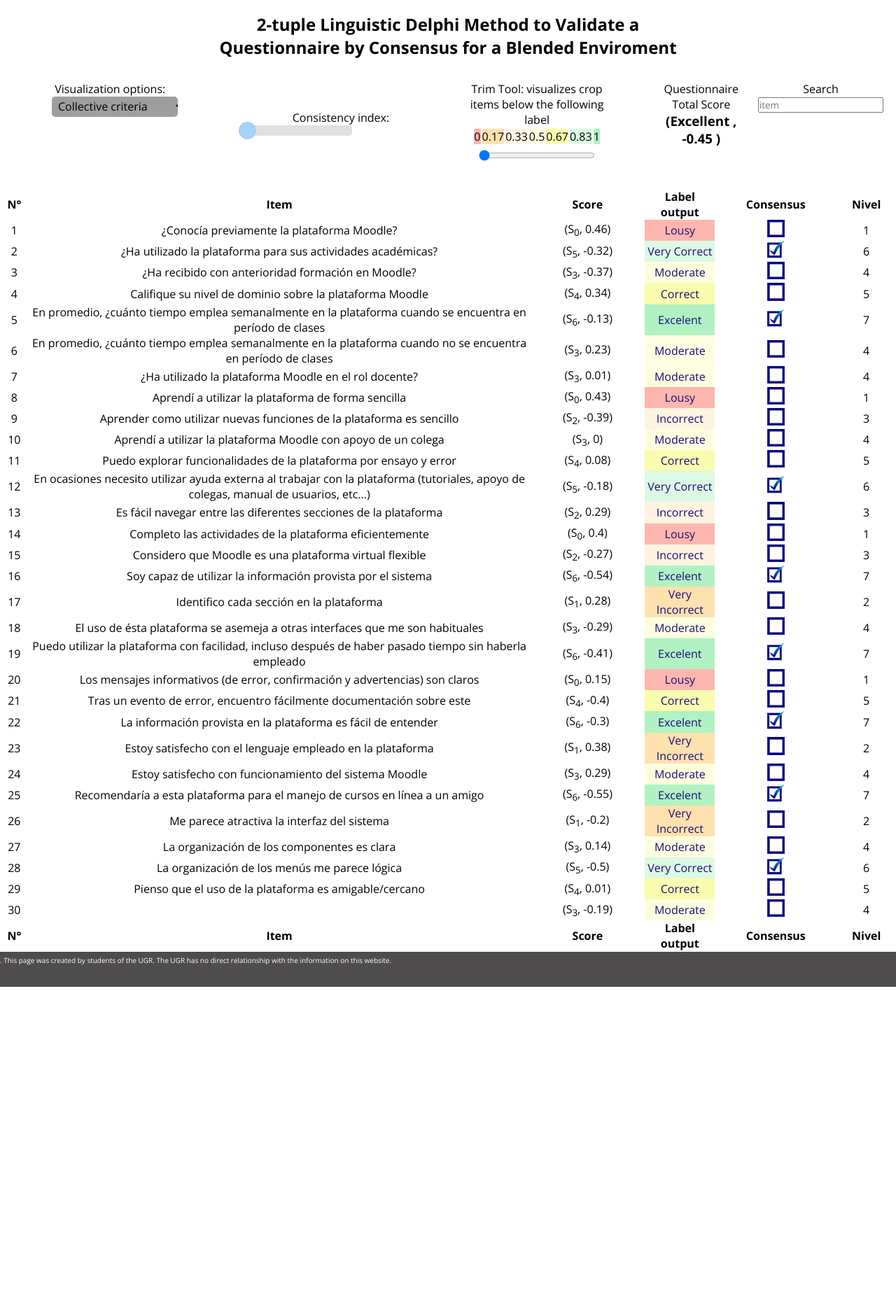
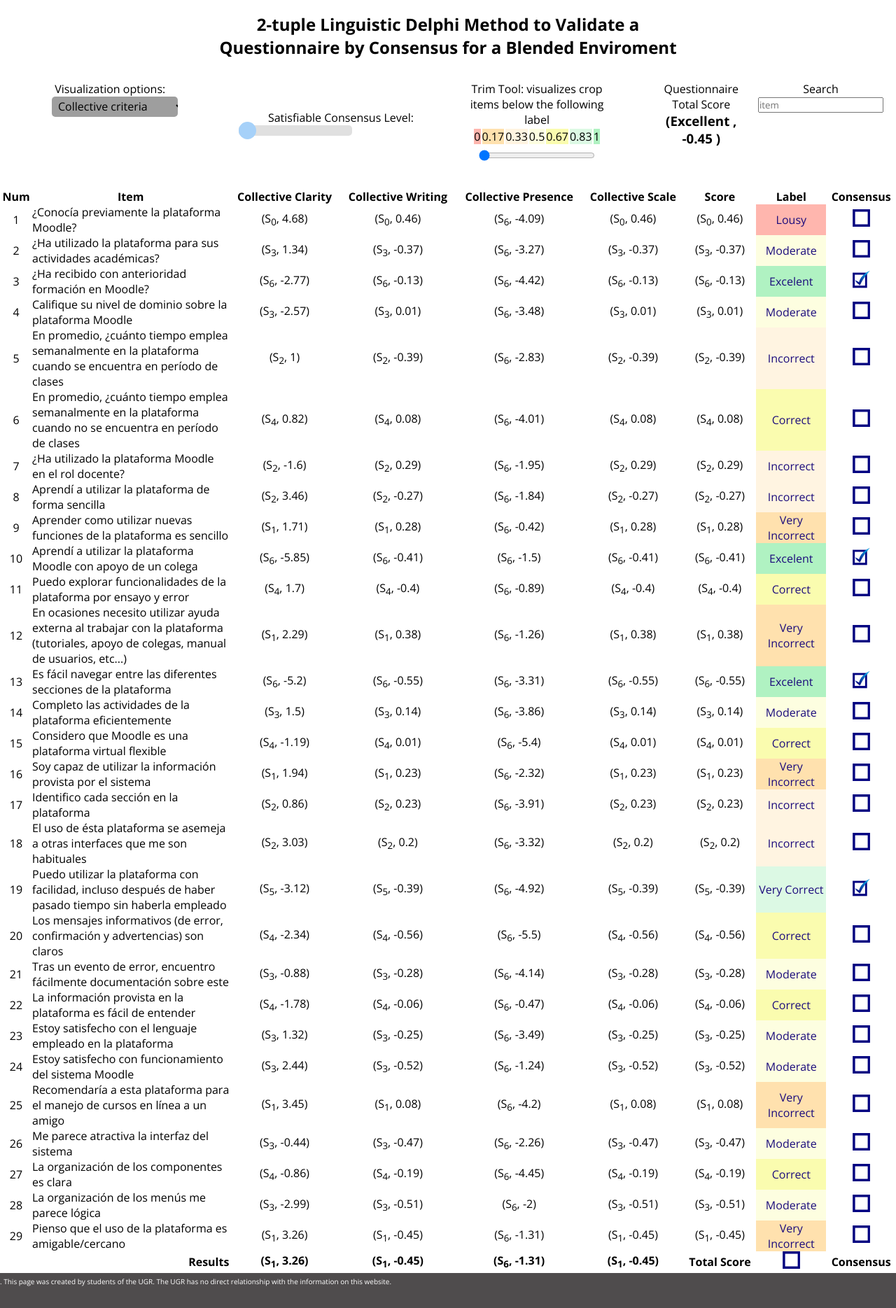
Before and after one commit to NoeZermeno/2tuple-fuzzy-delphi, a PHP site: page /resultados2.php in a window 1280 px wide. Shown: the part 275-2144 px from the top of the page at 70% size. Before the commit the page ends 1685 px from the top, so only its background shows below. Run offline with PHP 8.4, Linux system fonts and the light colour scheme; data that the repository does not hold is empty; some libraries are stand-ins or nearby versions; grey boxes are pictures that could not be loaded.

Commit message:
Collective Items and results
Collective items and results

```diff
--- a/estilo.css
+++ b/estilo.css
@@ -96,7 +96,8 @@ footer {
 }
 
 #preguntas{
-	max-width: 350px;
+	max-width: 240px;
+	text-align: left;
 }
 
 #score{
--- a/resultados2.php
+++ b/resultados2.php
@@ -1,6 +1,6 @@
 <?php
 	$max = 7;
-	$total = 30;
+	$total = 29;
 	$niveles = '<table id="niveles">';
 	$niveles .= '<tr>';
 	$count = 0;
@@ -90,16 +90,17 @@
 						    <option>Collective criteria</option>
 						    <option>Collective Clarity</option>
 						    <option>Collective Writing</option>
-						    <option>Collective Belonging</option>
-						    <option>Collective Scale</option>
+						    <option>Collective Presence</option>
+						    <option>Collective Answering Scale</option>
+						    <option>Average Relevanc</option>
 						    <option>Consensus</option>
-						    <option>No Consensus</option>
+						    <option>All information</option>
 						  </select>
 						</div>
 					</div>
 
 					<div class="bloque" id = "Consistency_Index">
-					  <p> Consistency index: </p>
+					  <p> Satisfiable Consensus Level: </p>
 					   <input type="range" min="0" max="1"  step = ".1" value="0" class="slider" id="Consistency_Index" onchange="show_value(this.value);">
 					   <label name="CI" id = "CI"></label>
 					</div>
@@ -124,34 +125,34 @@
 		<table id="datos" class="display" cellspacing="0" width="100%">
 			<thead>
 				<tr>
-					<th>N°</th>
+					<th>Num</th>
 					<th>Item</th>
+					<th>Collective Clarity</th>
+					<th>Collective Writing</th>
+					<th>Collective Presence</th>
+					<th>Collective Scale</th>
 					<th>Score</th>
-					<th>Label output</th>
+					<th>Label</th>
 					<th>Consensus</th>
-					<th>Nivel</th>
 				</tr>
 			</thead>
-			<tfoot>
-				<tr>
-					<th>N°</th>
-					<th>Item</th>
-					<th>Score</th>
-					<th>Label output</th>
-					<th>Consensus</th>
-					<th>Nivel</th>
-				</tr>
-			</tfoot>
+
 			<tbody>
 				<?php
 				function randomFloat($min = 0, $max = 1) {
 	 		    return $min + mt_rand() / mt_getrandmax() * ($max - $min);
 				}
 
+				$sClarity = [];
+				$sPresence = [];
+
 				$_2_tuplas = 0;
+				$_2_tuplasC = 0;
+				$_2_tuplasP = 0;
 				$label_output="";
 					for ($y = 1; $y <= $total; $y++) {
 						//$nivel = rand(1, $max);
+
 
 
 						$mean = round(randomFloat(0,6),2);
@@ -159,53 +160,79 @@
 
 						 if ($mean >5.4){
 						 	$_2_tuplas = "(S<sub>6</sub>, " . round(($mean-6),2)  . ")";
+						 	$_2_tuplasC = "(S<sub>6</sub>, " . round((round(randomFloat(0,6),2)-6),2)  . ")";
+						 	$_2_tuplasP = "(S<sub>6</sub>, " . round((round(randomFloat(0,6),2)-6),2)  . ")";
 						 	$label_output = "Excelent";
 						 	$nivel =7;
 						 } elseif ($mean>4.9) {
 						 	$_2_tuplas = "(S<sub>5</sub>, " . round(($mean-5),2)  . ")";
+						 	$_2_tuplasC = "(S<sub>5</sub>, " . round((round(randomFloat(0,6),2)-5),2)  . ")";
+						 	$_2_tuplasP = "(S<sub>6</sub>, " . round((round(randomFloat(0,6),2)-6),2)  . ")";
 						 	$label_output = "Very Correct";
 						 	$nivel = 6;
 						 }elseif ($mean>4.4) {
 						 	$_2_tuplas = "(S<sub>5</sub>, " . round(($mean-5),2)  . ")";
+						 	$_2_tuplasC = "(S<sub>5</sub>, " . round((round(randomFloat(0,6),2)-5),2)  . ")";
+						 	$_2_tuplasP = "(S<sub>6</sub>, " . round((round(randomFloat(0,6),2)-6),2)  . ")";
 						 	$label_output = "Very Correct";
 						 	$nivel = 6;
 						 }elseif ($mean>3.9) {
 						 	$_2_tuplas = "(S<sub>4</sub>, " . round(($mean-4),2)  . ")";
+						 	$_2_tuplasC = "(S<sub>4</sub>, " . round((round(randomFloat(0,6),2)-4),2)  . ")";
+						 	$_2_tuplasP = "(S<sub>6</sub>, " . round((round(randomFloat(0,6),2)-6),2)  . ")";
 						 	$label_output = "Correct";
 						 	$nivel = 5;
 						 }elseif ($mean>3.4) {
 						 	$_2_tuplas = "(S<sub>4</sub>, " . round(($mean-4),2)  . ")";
+						 	$_2_tuplasC = "(S<sub>4</sub>, " . round((round(randomFloat(0,6),2)-4),2)  . ")";
+						 	$_2_tuplasP = "(S<sub>6</sub>, " . round((round(randomFloat(0,6),2)-6),2)  . ")";
 						 	$label_output = "Correct";
+
 						 	$nivel = 5;
 						 }elseif ($mean>2.9) {
 						 	$_2_tuplas = "(S<sub>3</sub>, " . round(($mean-3),2)  . ")";
+						 	$_2_tuplasC = "(S<sub>3</sub>, " . round((round(randomFloat(0,6),2)-3),2)  . ")";
+						 	$_2_tuplasP = "(S<sub>6</sub>, " . round((round(randomFloat(0,6),2)-6),2)  . ")";
 						 	$label_output = "Moderate";
 						 	$nivel = 4;
 						 }elseif ($mean>2.4) {
 						 	$_2_tuplas = "(S<sub>3</sub>, " . round(($mean-3),2)  . ")";
+						 	$_2_tuplasC = "(S<sub>3</sub>, " . round((round(randomFloat(0,6),2)-3),2)  . ")";
+						 	$_2_tuplasP = "(S<sub>6</sub>, " . round((round(randomFloat(0,6),2)-6),2)  . ")";
 						 	$label_output = "Moderate";
 						 	$nivel = 4;
 						 }elseif ($mean>1.9) {
 						 	$_2_tuplas = "(S<sub>2</sub>, " . round(($mean-2),2)  . ")";
+						 	$_2_tuplasC = "(S<sub>2</sub>, " . round((round(randomFloat(0,6),2)-2),2)  . ")";
+						 	$_2_tuplasP = "(S<sub>6</sub>, " . round((round(randomFloat(0,6),2)-6),2)  . ")";
 						 	$label_output = "Incorrect";
 						 	$nivel = 3;
 						 }elseif ($mean>1.4) {
 						 	$_2_tuplas = "(S<sub>2</sub>, " . round(($mean-2),2)  . ")";
+						 	$_2_tuplasC = "(S<sub>2</sub>, " . round((round(randomFloat(0,6),2)-2),2)  . ")";
+						 	$_2_tuplasP = "(S<sub>6</sub>, " . round((round(randomFloat(0,6),2)-6),2)  . ")";
 						 	$label_output = "Incorrect";
 						 	$nivel = 3;
 						 }elseif ($mean>0.9) {
 						 	$_2_tuplas = "(S<sub>1</sub>, " . round(($mean-1),2)  . ")";
+						 	$_2_tuplasC = "(S<sub>1</sub>, " . round((round(randomFloat(0,6),2)-1),2)  . ")";
+						 	$_2_tuplasP = "(S<sub>6</sub>, " . round((round(randomFloat(0,6),2)-6),2)  . ")";
 						 	$label_output = "Very Incorrect";
 						 	$nivel = 2;
 						 }elseif ($mean>0.5) {
 						 	$_2_tuplas = "(S<sub>1</sub>, " . round(($mean-1),2)  . ")";
+						 	$_2_tuplasC = "(S<sub>1</sub>, " . round((round(randomFloat(0,6),2)-1),2)  . ")";
+						 	$_2_tuplasP = "(S<sub>6</sub>, " . round((round(randomFloat(0,6),2)-6),2)  . ")";
 						 	$label_output = "Very Incorrect";
 						 	$nivel = 2;
 						 }else{
 						 	$_2_tuplas = "(S<sub>0</sub>, " . round(($mean-0),2)  . ")";
+						 	$_2_tuplasC = "(S<sub>0</sub>, " . round((round(randomFloat(0,6),2)-0),2)  . ")";
+						 	$_2_tuplasP = "(S<sub>6</sub>, " . round((round(randomFloat(0,6),2)-6),2)  . ")";
 						 	$label_output = "Lousy";
 						 	$nivel = 1;
 						 }
+
 
 
 							$items = [];
@@ -245,6 +272,10 @@
 				<tr>
 					<td> <?php echo $y; ?></td>
 					<td id="preguntas"> <?php echo $items[$y]; ?></td>
+					<td id="cClarity"><?php echo $_2_tuplasC; ?></td>
+					<td id="cWriting"><?php echo $_2_tuplas; ?></td>
+					<td id="cPresence"><?php echo $_2_tuplasP; ?></td>
+					<td id="cScale"><?php echo $_2_tuplas; ?></td>
 					<td id="score"> <?php echo $_2_tuplas; ?></td>
 					<td  class="nivel<?php echo $nivel; ?> texto_sombra"> <?php echo $label_output; ?></td>
 					<td> <?php
@@ -255,9 +286,28 @@
 						 }
 						 ?>
 				 	</td>
-					<td><?php echo $nivel; ?></td>
 				</tr>
+
 				<?php } ?>
+				<tfoot>
+				<tr>
+					<th></th>
+					<th align="right">Results</th>
+					<th><?php echo $_2_tuplasC; ?></th>
+					<th><?php echo $_2_tuplas; ?></th>
+					<th><?php echo $_2_tuplasP; ?></th>
+					<th><?php echo $_2_tuplas; ?></th>
+					<th>Total Score</th>
+					<th><?php
+						if ($label_output=="Excelent" || $label_output=="Very Correct" ) {
+						 	echo  "<img src='images/check.png' width=25px>";
+						 }else{
+						 	echo  "<img src='images/no_check.png' width=25px>";
+						 }
+						 ?></th>
+					<th>Consensus</th>
+				</tr>
+			</tfoot>
 			</tbody>
 		</table>
 
```
Also changed, not shown: 1 other file.
